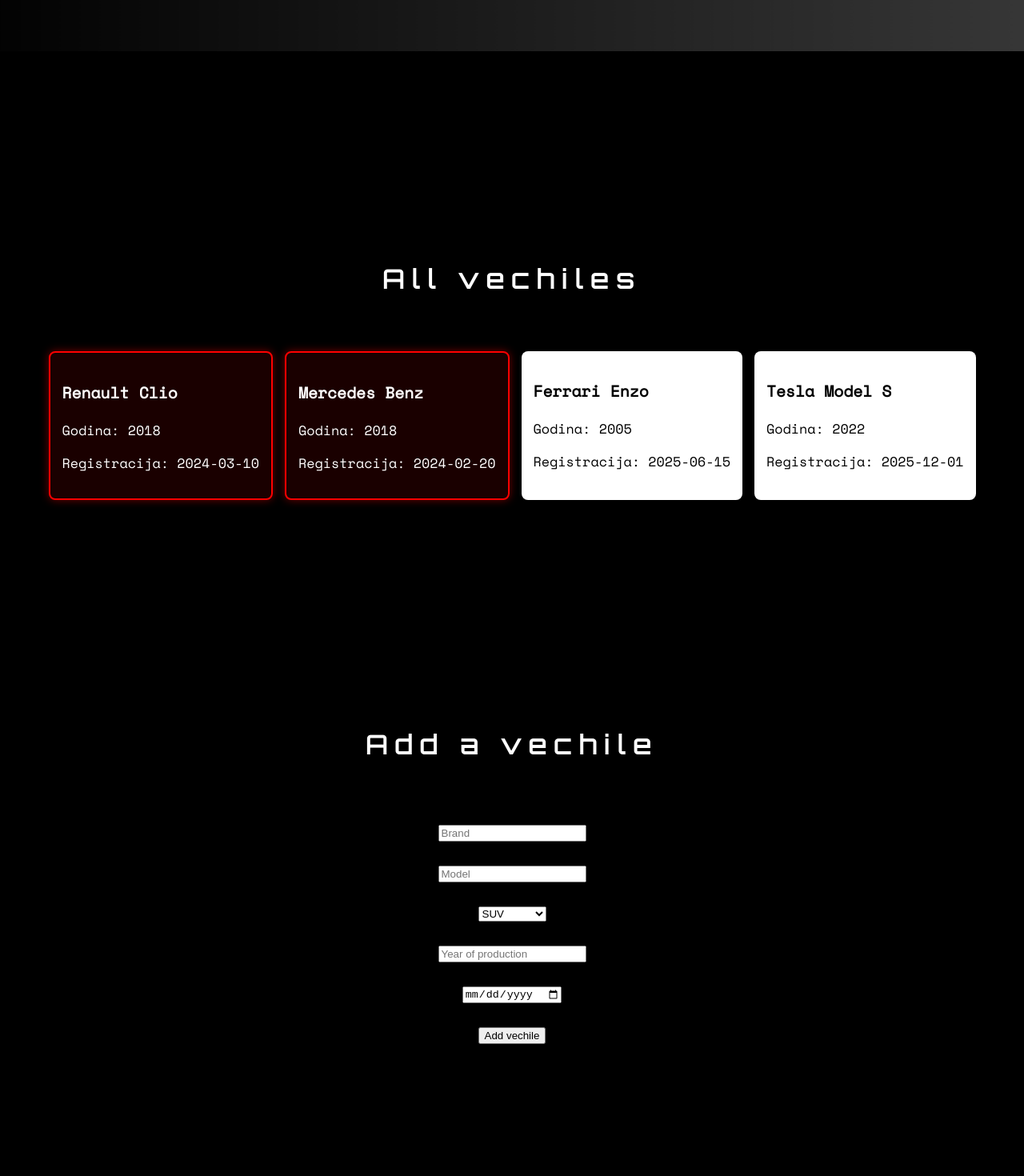
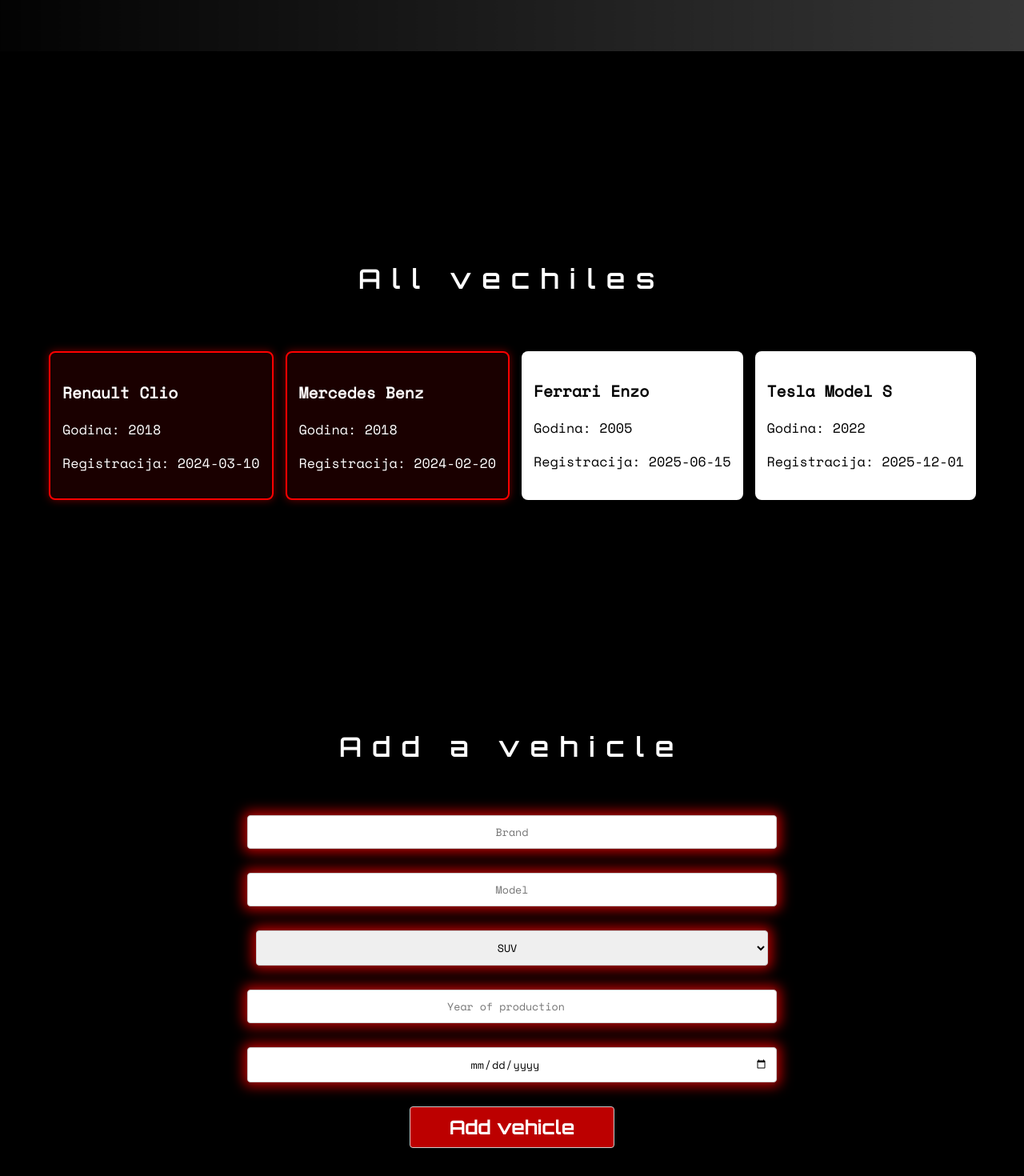
Before and after one commit to ticinovicsara/Internship-14-CarDealership, a React (Vite) app in the folder CarDealership/: page / in a window 1280 px wide. Shown: the part 736-2206 px from the top of the page at 80% size. Before the commit the page ends 2061 px from the top, so only its background shows below. Built offline with nearby package versions, Linux system fonts and the light colour scheme.

Commit message:
add form section

```diff
--- a/CarDealership/src/components/carForm.jsx
+++ b/CarDealership/src/components/carForm.jsx
@@ -1,5 +1,6 @@
-import React, { useState } from "react";
+import React, { useState, useRef, useEffect } from "react";
 import { v4 as uuidv4 } from "uuid";
+import { carTypes } from "./initialize";
 import "../styles/carForm.css";
 
 const CarForm = ({ addCar }) => {
@@ -10,7 +11,17 @@
     year: "",
     registration: "",
   });
+
   const [error, setError] = useState("");
+  const formRef = useRef(null);
+  const [hasScrolled, setHasScrolled] = useState(false);
+
+  useEffect(() => {
+    if (formRef.current && !hasScrolled) {
+      formRef.current.scrollIntoView({ behavior: "smooth" });
+      setHasScrolled(true);
+    }
+  }, [hasScrolled]);
 
   const handleChange = (e) => {
     setCar({ ...car, [e.target.name]: e.target.value });
@@ -19,7 +30,7 @@
   const handleSubmit = (e) => {
     e.preventDefault();
     if (!car.brand || !car.model || !car.year || !car.registration) {
-      setError("Sva polja su obavezna!");
+      setError("All fields are required!");
       return;
     }
     setError("");
@@ -28,9 +39,11 @@
   };
 
   return (
+    <div ref={formRef} className="car-form-container" id="add">
+      <h2 className="car-form-title">Add a vehicle</h2>
       <form className="car-form" onSubmit={handleSubmit}>
-      <h2 class="car-form-title">Add a vechile</h2>
         <input
+          className="input-box"
           type="text"
           name="brand"
           placeholder="Brand"
@@ -38,18 +51,27 @@
           onChange={handleChange}
         />
         <input
+          className="input-box"
           type="text"
           name="model"
           placeholder="Model"
           value={car.model}
           onChange={handleChange}
         />
-      <select name="type" value={car.type} onChange={handleChange}>
-        <option value="SUV">SUV</option>
-        <option value="Sedan">Sedan</option>
-        <option value="Hatchback">Hatchback</option>
+        <select
+          name="type"
+          value={car.type}
+          onChange={handleChange}
+          className="input-box"
+        >
+          {carTypes.map((type) => (
+            <option key={type} value={type}>
+              {type}
+            </option>
+          ))}
         </select>
         <input
+          className="input-box"
           type="number"
           name="year"
           placeholder="Year of production"
@@ -57,15 +79,19 @@
           onChange={handleChange}
         />
         <input
+          className="input-box"
           type="date"
           name="registration"
-        placeholder="Datum isticanja registracije"
+          placeholder="Registration expiration date"
           value={car.registration}
           onChange={handleChange}
         />
-      <button type="submit">Add vechile</button>
+        <button type="submit" className="submit-btn">
+          Add vehicle
+        </button>
         {error && <p className="error">{error}</p>}
       </form>
+    </div>
   );
 };
 
--- a/CarDealership/src/components/carList.jsx
+++ b/CarDealership/src/components/carList.jsx
@@ -1,20 +1,22 @@
 import React, { useState, useEffect, useRef } from "react";
 import { motion } from "framer-motion";
-import initialCars from "./initialize";
+import { initialCars } from "./initialize";
 import "../styles/car-list.css";
 
 const CarList = () => {
   const [cars, setCars] = useState(initialCars);
   const containerRef = useRef(null);
+  const [hasScrolled, setHasScrolled] = useState(false);
 
   useEffect(() => {
     const observer = new IntersectionObserver(
       ([entry]) => {
-        if (entry.isIntersecting && entry.intersectionRatio > 0.1) {
+        if (entry.isIntersecting && !hasScrolled) {
           containerRef.current.scrollIntoView({ behavior: "smooth" });
+          setHasScrolled(true);
         }
       },
-      { threshold: 0.1 }
+      { threshold: 0.2 }
     );
 
     if (containerRef.current) {
@@ -26,7 +28,7 @@
         observer.unobserve(containerRef.current);
       }
     };
-  }, []);
+  }, [hasScrolled]);
 
   const isRegistrationExpired = (dateString) => {
     const today = new Date();
@@ -38,8 +40,8 @@
   };
 
   return (
-    <div ref={containerRef} className="car-container">
-      <h2 class="car-container-title">All vechiles</h2>
+    <div ref={containerRef} className="car-container" id="vehicles">
+      <h2 className="car-container-title">All vechiles</h2>
 
       <motion.div
         className="car-list"
--- a/CarDealership/src/components/hero.jsx
+++ b/CarDealership/src/components/hero.jsx
@@ -1,9 +1,31 @@
-import React from "react";
+import React, { useEffect, useRef } from "react";
 import "../styles/hero.css";
 
 const Hero = () => {
+  const heroRef = useRef(null);
+
+  useEffect(() => {
+    const observer = new IntersectionObserver(
+      ([entry]) => {
+        if (entry.isIntersecting && entry.intersectionRatio >= 0.3) {
+          window.scrollTo({ top: 0, behavior: "smooth" });
+        }
+      },
+      { threshold: 0.3 }
+    );
+
+    if (heroRef.current) {
+      observer.observe(heroRef.current);
+    }
+
+    return () => {
+      if (heroRef.current) {
+        observer.unobserve(heroRef.current);
+      }
+    };
+  }, []);
   return (
-    <div className="hero">
+    <div ref={heroRef} className="hero" id="home">
       <div className="overlay"></div>
       <h1 className="hero-title">Welcome to the Dealership</h1>
     </div>
--- a/CarDealership/src/components/initialize.jsx
+++ b/CarDealership/src/components/initialize.jsx
@@ -1,4 +1,4 @@
-const initialCars = [
+export const initialCars = [
   {
     id: 1,
     brand: "Renault",
@@ -29,4 +29,17 @@
   },
 ];
 
-export default initialCars;
+export const carTypes = [
+  "Convertible",
+  "Coupe",
+  "Crossover",
+  "Electric",
+  "Hybrid",
+  "Luxury",
+  "Sedan",
+  "Sports Car",
+  "SUV",
+  "Truck",
+  "Van / Minivan",
+  "Wagon / Hatchback",
+];
--- a/CarDealership/src/components/navbar.jsx
+++ b/CarDealership/src/components/navbar.jsx
@@ -12,10 +12,10 @@
           <a href="#home">Home</a>
         </li>
         <li>
-          <a href="#vechiles">Vechiles</a>
+          <a href="#vehicles">Vehicles</a>
         </li>
         <li>
-          <a href="#contact">Contact</a>
+          <a href="#add">Add vehicle</a>
         </li>
       </ul>
     </nav>
--- a/CarDealership/src/styles/car-list.css
+++ b/CarDealership/src/styles/car-list.css
@@ -12,7 +12,7 @@
   margin-bottom: 70px;
   font-size: 2em;
   font-family: Orbitron-Regular;
-  letter-spacing: 10px;
+  letter-spacing: 15px;
 }
 
 .car-list {
@@ -23,6 +23,7 @@
   max-width: 100%;
   font-family: monospace;
   font-size: 1.5em;
+  will-change: transform;
 }
 
 .car-card {
@@ -30,9 +31,9 @@
   padding: 15px;
   border-radius: 8px;
   box-shadow: 0 4px 6px rgba(0, 0, 0, 0.1);
-  transition: all 0.3s ease-in-out;
   font-family: SpaceMono-Regular;
   font-size: 0.7em;
+  transition: scale 0.4s ease;
 }
 
 .car-card.expired {
@@ -40,6 +41,10 @@
   color: white;
   background: rgba(255, 0, 0, 0.1);
   animation: pulse 1.5s infinite alternate;
+}
+
+.car-card:hover {
+  scale: 1.07;
 }
 
 @keyframes pulse {
--- a/CarDealership/src/styles/carForm.css
+++ b/CarDealership/src/styles/carForm.css
@@ -1,16 +1,66 @@
+.car-form-container {
+  position: relative;
+  color: white;
+  margin-top: 50px;
+  margin-bottom: 30px;
+  align-items: center;
+}
+
 .car-form {
-  padding: 20px;
   display: flex;
   flex-direction: column;
+  justify-content: center;
   align-items: center;
-  justify-content: center;
-  gap: 30px;
+  gap: 20px;
+}
+
+.car-form input,
+.car-form select,
+.car-form button {
+  padding: 10px;
+  margin: 5px 0;
+  border-radius: 4px;
+  border: 1px solid #ccc;
+}
+
+.car-form select option:hover {
+  background-color: red;
+  color: white;
+}
+
+.error {
+  color: red;
+  font-size: 14px;
 }
 
 .car-form-title {
+  font-family: Orbitron-Regular;
+  text-align: center;
+  letter-spacing: 15px;
+  font-size: 2em;
+  margin-bottom: 60px;
+}
+
+.input-box {
+  width: 50%;
+  text-align: center;
+  box-shadow: 0 0 15px 5px rgba(255, 0, 0, 0.7);
+  font-family: SpaceMono-Regular;
+}
+.input-box:hover {
+  cursor: pointer;
+}
+
+.submit-btn {
+  width: 20%;
+  background-color: rgba(216, 0, 0, 0.871);
   color: white;
-  margin-bottom: 50px;
-  font-size: 2em;
-  font-family: Orbitron-Regular;
-  letter-spacing: 10px;
+  font-family: Orbitron-Bold;
+  font-size: 1.5em;
+  transition: background-color 0.3s ease;
 }
+
+.submit-btn:hover {
+  cursor: pointer;
+  background-color: rgba(216, 0, 0, 0.514);
+}
```
Lines whose indentation alone changed are shown as unchanged.
